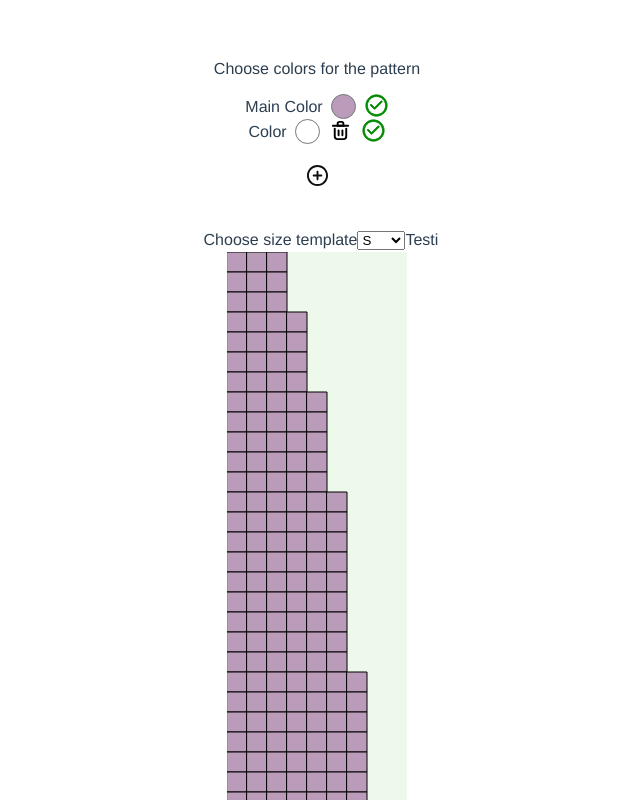
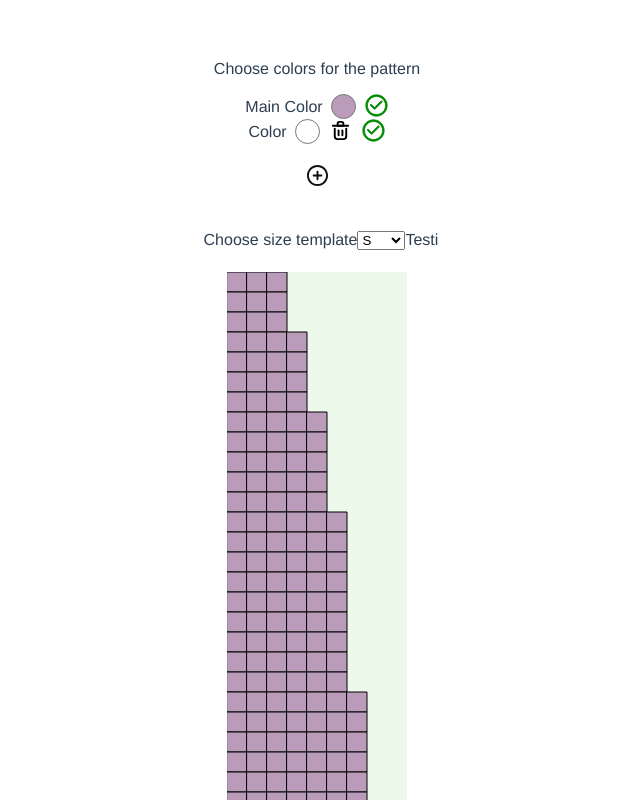
Before and after one commit to SuviAnnina/knitdesignerapp, a Vue app: page / in a window 1280 px wide. Shown: the top 800 px of the page, without its empty margins (323-963 px from the left). Built offline with nearby package versions, Linux system fonts and the light colour scheme.

Commit message:
Add page refresh listener

```diff
--- a/src/App.vue
+++ b/src/App.vue
@@ -1,6 +1,20 @@
 <script setup>
 import YarnManager from './components/YarnManager.vue';
 import P5Grid from './components/P5Grid.vue';
+import { onMounted, onUnmounted } from "vue";
+
+const handleBeforeUnload = (event) => {
+  event.preventDefault();
+  event.returnValue = "";
+};
+
+onMounted(() => {
+  window.addEventListener("beforeunload", handleBeforeUnload);
+});
+
+onUnmounted(() => {
+  window.removeEventListener("beforeunload", handleBeforeUnload);
+});
 </script>
 
 <template>
--- a/src/components/P5Grid.vue
+++ b/src/components/P5Grid.vue
@@ -122,5 +122,11 @@ onBeforeUnmount(() => {
         </select>
         <button @click="test">Testi</button>
     </div>
-  <div id="p5-container"></div>
+  <div id="p5-container" class="p5-container"></div>
 </template>
+
+<style>
+.p5-container {
+  margin-top: 20px;
+}
+</style>
```
